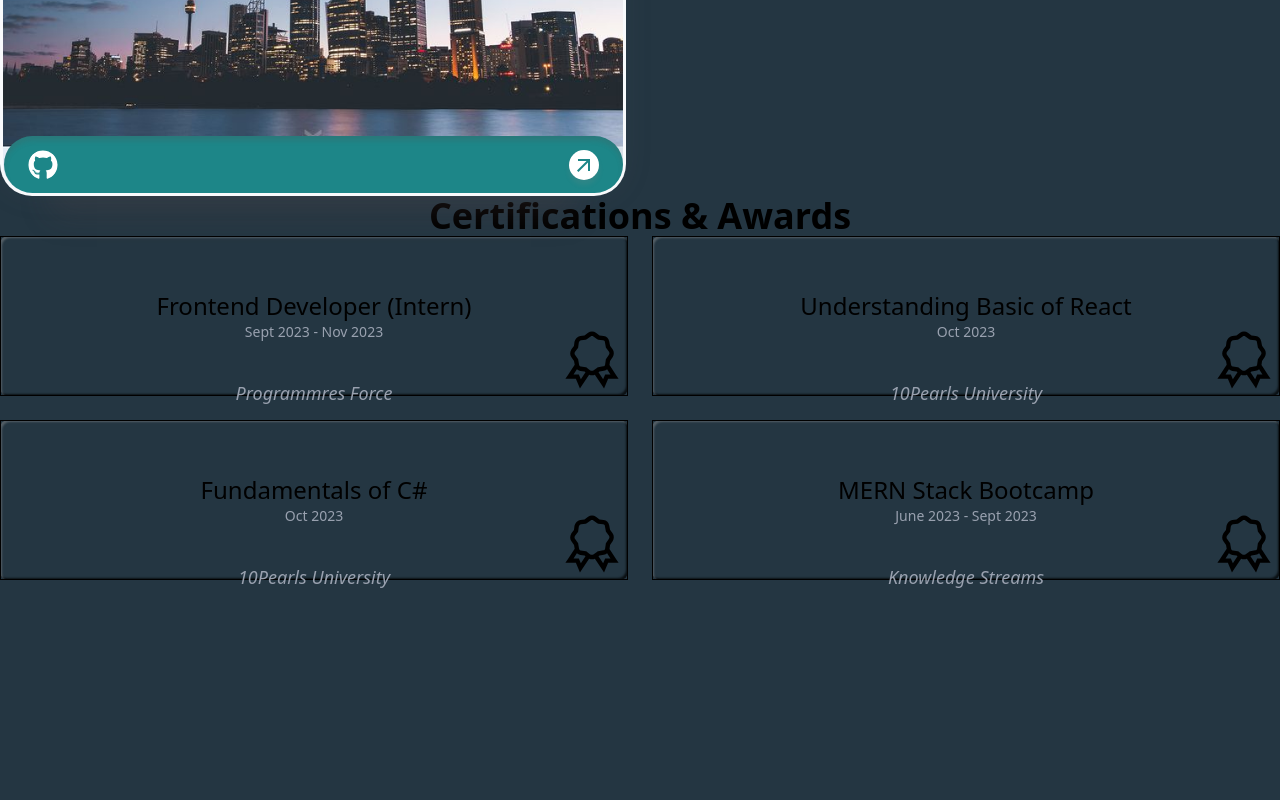
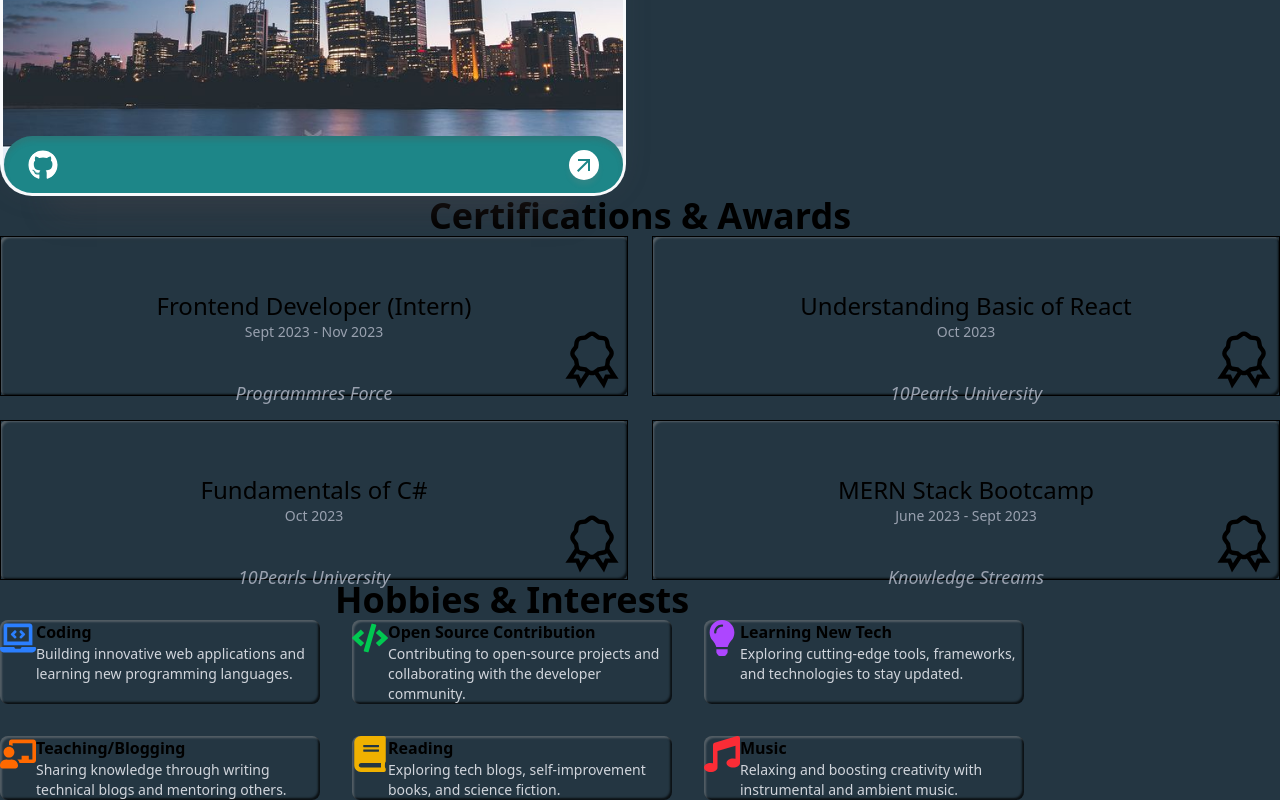
Before and after one commit to hassanawan2211/ali-hassan-portfolio, a React (Vite) app: page / in a window 1280 px wide. Shown: the part 3449-4249 px from the top of the page. Before the commit the page ends 4040 px from the top, so only its background shows below. Built offline with nearby package versions, Linux system fonts and the light colour scheme.

Commit message:
design hobbies section

```diff
--- a/src/App.tsx
+++ b/src/App.tsx
@@ -7,6 +7,7 @@ import Skills from "./components/Skills";
 import Services from "./components/Services";
 import Projects from "./components/Projects";
 import Certifications from "./components/Certifications";
+import Hobbies from "./components/Hobbies";
 
 const App: React.FC = () => {
   return (
@@ -20,6 +21,7 @@ const App: React.FC = () => {
         <Services />
         <Projects />
         <Certifications />
+        <Hobbies />
       </main>
     </div>
   );
--- /dev/null
+++ b/src/components/Hobbies.tsx
@@ -0,0 +1,104 @@
+import React, { type JSX } from "react";
+import { motion } from "framer-motion";
+
+import {
+  FaCode,
+  FaLaptopCode,
+  FaChalkboardTeacher,
+  FaBook,
+  FaLightbulb,
+  FaMusic,
+} from "react-icons/fa";
+
+type Hobby = {
+  name: string;
+  description: string;
+  icon: JSX.Element;
+};
+
+const hobbiesData: Hobby[] = [
+  {
+    name: "Coding",
+    description:
+      "Building innovative web applications and learning new programming languages.",
+    icon: <FaLaptopCode className="text-blue-500 text-4xl" />,
+  },
+  {
+    name: "Open Source Contribution",
+    description:
+      "Contributing to open-source projects and collaborating with the developer community.",
+    icon: <FaCode className="text-green-500 text-4xl" />,
+  },
+  {
+    name: "Learning New Tech",
+    description:
+      "Exploring cutting-edge tools, frameworks, and technologies to stay updated.",
+    icon: <FaLightbulb className="text-purple-500 text-4xl" />,
+  },
+  {
+    name: "Teaching/Blogging",
+    description:
+      "Sharing knowledge through writing technical blogs and mentoring others.",
+    icon: <FaChalkboardTeacher className="text-orange-500 text-4xl" />,
+  },
+  {
+    name: "Reading",
+    description:
+      "Exploring tech blogs, self-improvement books, and science fiction.",
+    icon: <FaBook className="text-yellow-500 text-4xl" />,
+  },
+  {
+    name: "Music",
+    description:
+      "Relaxing and boosting creativity with instrumental and ambient music.",
+    icon: <FaMusic className="text-red-500 text-4xl" />,
+  },
+];
+
+const Hobbies: React.FC = () => {
+  return (
+    <motion.section
+      id="hobbies"
+      initial={{ opacity: 0, y: 50 }}
+      animate={{ opacity: 1, y: 0 }}
+      transition={{ duration: 0.6 }}
+      className="bg-mainColor py-12 px-6 md:px-12 lg:px-24"
+    >
+      <div className="max-w-5xl mx-auto">
+        {/* Section Title */}
+        <h2 className="text-3xl md:text-4xl font-bold text-lightWhite mb-8 text-center">
+          Hobbies & Interests
+        </h2>
+
+        {/* Hobbies Grid */}
+        <div className="grid gap-4 md:gap-8 lg:grid-cols-3 md:grid-cols-2 sm:grid-cols-1">
+          {hobbiesData.map((hobby, index) => (
+            <motion.div
+              key={index}
+              initial={{ opacity: 0, y: 50 }}
+              whileInView={{ opacity: 1, y: 0 }}
+              viewport={{ once: true }}
+              transition={{ duration: 0.5, delay: index * 0.1 }}
+              className="p-6 rounded-lg flex items-start space-x-4 shadow"
+            >
+              {/* Hobby Icon */}
+              <div>{hobby.icon}</div>
+
+              {/* Hobby Details */}
+              <div>
+                <h3 className="text-md pb-2 font-semibold text-lightWhite">
+                  {hobby.name}
+                </h3>
+                <p className="text-gray-300 leading-5 text-sm">
+                  {hobby.description}
+                </p>
+              </div>
+            </motion.div>
+          ))}
+        </div>
+      </div>
+    </motion.section>
+  );
+};
+
+export default Hobbies;
--- a/framerMotion.ts
+++ b/src/framerMotion.ts
@@ -1,6 +1,6 @@
-export const motionEffect = (direction = "left") => {
-  let initialX = 0,
-    initialY = 0;
+export const motionEffect = (direction: "left" | "right" | "top" | "bottom" = "left") => {
+  let initialX = 0;
+  let initialY = 0;
 
   switch (direction) {
     case "left":
@@ -15,8 +15,6 @@ export const motionEffect = (direction = "left") => {
     case "bottom":
       initialY = 100;
       break;
-    default:
-      initialX = -100;
   }
 
   return {
@@ -24,14 +22,16 @@ export const motionEffect = (direction = "left") => {
     whileInView: { opacity: 1, x: 0, y: 0 },
     transition: {
       delay: 0.2,
-      x: { type: "spring", stiffness: 60, damping: 15 },
-      y: { type: "spring", stiffness: 60, damping: 15 },
-      opacity: { duration: 1 },
+      type: "spring",
+      stiffness: 60,
+      damping: 15,
+      duration: 0.8,
       ease: "easeInOut",
-      duration: 1,
     },
+    viewport: { once: true },
   };
 };
+
 
 export const listContainer = () => {
   return {
@@ -43,19 +43,17 @@ export const listContainer = () => {
         transition: {
           delayChildren: 0.4,
           staggerChildren: 0.2,
-          duration: 0.2,
           ease: "easeInOut",
         },
       },
     },
-
     item: {
       hidden: { y: 20, opacity: 0 },
       visible: {
         y: 0,
         opacity: 1,
-        duration: 0.1,
         transition: {
+          duration: 0.4,
           ease: "easeInOut",
         },
       },
```
